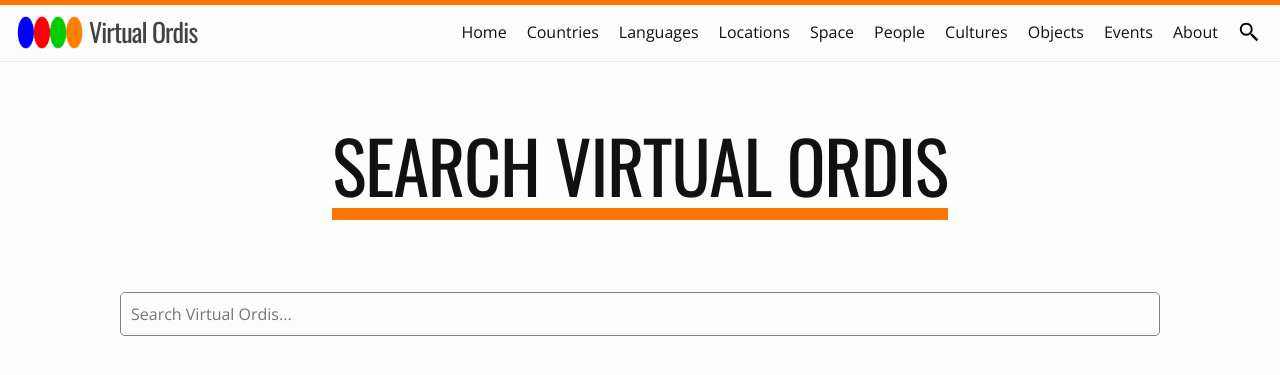
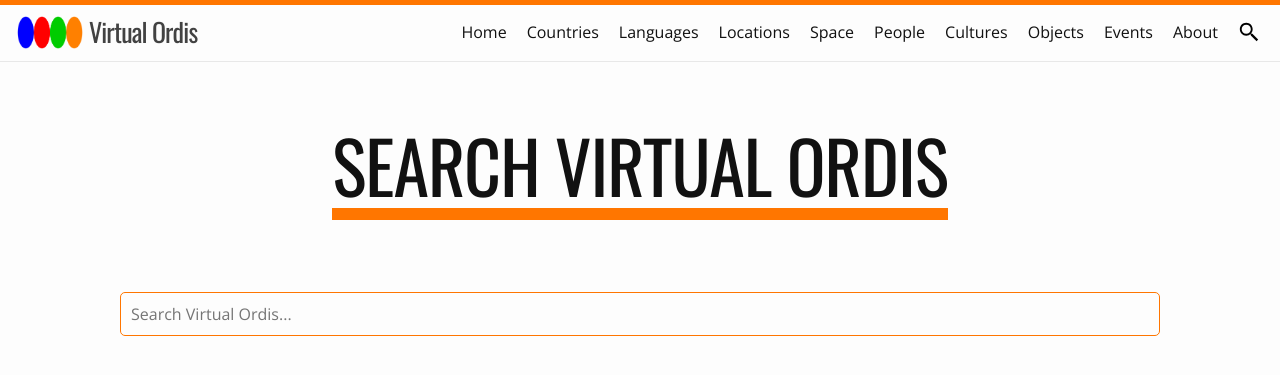
Before and after one commit to Virtual-Ordis/Virtual-Ordis.github.io, a Jekyll site: the page built from search.html, in a window 1280 px wide and 900 px high. Shown: the top 375 px of the window. Built offline with Jekyll 4.4.1, drawn with Linux system fonts in a browser that asks for light colours; comment, search, counter and statistics services are not loaded.

Commit message:
Search Shortcuts

```diff
--- a/_includes/header.html
+++ b/_includes/header.html
@@ -24,9 +24,19 @@
               {%- assign my_page = site.pages | where: "path", path | first -%}
               {% include navigation-dropdown.html url=my_page.url title=my_page.title %}
             {%- endfor -%}
-            <a class="page-link" href="{% link search.html %}">{% include search-icon.svg %}</a>
+            <a class="page-link" id="search-icon" href="{% link search.html %}">{% include search-icon.svg %}</a>
           </div>
         </nav>
+        <script>
+            document.addEventListener("keydown", (event) => {
+                if (event.isComposing || event.keyCode === 229) {
+                    return;
+                }
+                if (event.code == "Space" && event.ctrlKey) {
+                    document.getElementById("search-icon").click();
+                }
+            });
+        </script>
       {%- endif -%}
     </div>
   </header>
--- a/_sass/minima/_layout.scss
+++ b/_sass/minima/_layout.scss
@@ -479,9 +479,19 @@
 #results-container {
   min-height: 100vh;
   list-style-type: none;
+  margin-left: 0;
 
   li {
     margin-bottom: $spacing-unit / 3;
+    margin-left: $spacing-unit * 4 / 5;
+    margin-right: $spacing-unit;
+    padding-left: $spacing-unit / 5;
+  }
+
+  > :first-child {
+    background-color: lighten($grey-color-light, 3%);
+    padding: $spacing-unit / 5;
+    margin-bottom: $spacing-unit * 2 / 15;
   }
 }
 
--- a/search.html
+++ b/search.html
@@ -9,7 +9,20 @@
     - /finding/
 ---
 
-<input type="text" id="search-input" placeholder="Search Virtual Ordis...">
+<input type="text" id="search-input" placeholder="Search Virtual Ordis..." autofocus>
 <ul id="results-container"></ul>
 
 {% include search-script.html %}
+
+<script>
+    let search_idx = 0;
+    document.addEventListener("keydown", (event) => {
+        if (event.isComposing || event.keyCode === 229) {
+            return;
+        }
+        console.log(event.code);
+        if (event.code == "Enter") {
+            document.getElementById("results-container").childNodes[search_idx].firstChild.click();
+        }
+    });
+</script>
```
